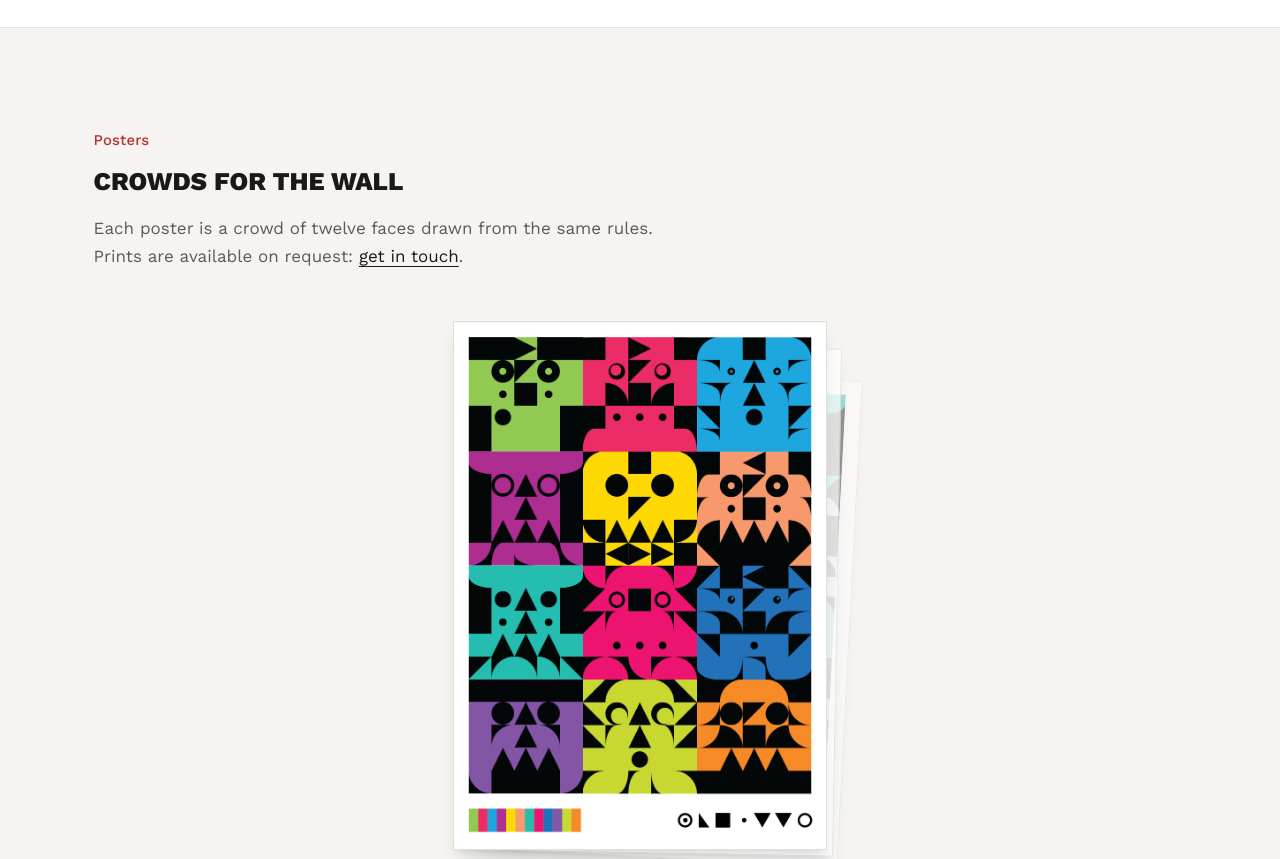
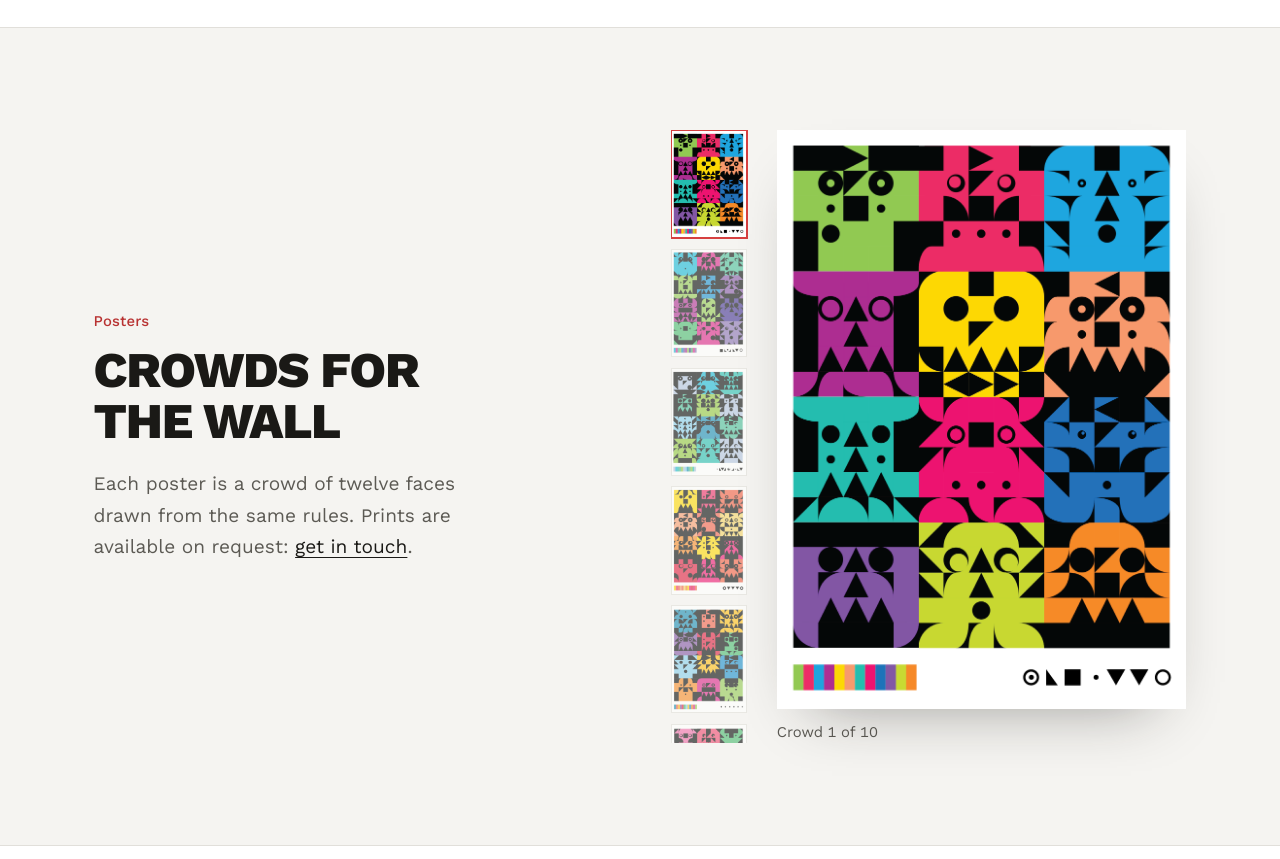
Before and after one commit to AxelGarland/AxelGarland, a Next.js app: page /work/kindred in a window 1280 px wide. Shown: the part 5320-6179 px from the top of the page. Built offline with nearby package versions, Linux system fonts and the light colour scheme.

Commit message:
Kindred posters: product-style gallery with a preview column, text on the left and gallery on the right
Co-Authored-By: Claude Sonnet 5.5 <noreply@anthropic.com>

```diff
--- a/app/work/kindred/page.tsx
+++ b/app/work/kindred/page.tsx
@@ -2,7 +2,7 @@ import { GrainOverlay } from "@/components/GrainOverlay";
 import { BackLink } from "@/components/projects/BackLink";
 import { HeroVideo } from "@/components/projects/HeroVideo";
 import { KindredEmbed } from "@/components/projects/KindredEmbed";
-import { SlideStackGallery } from "@/components/projects/SlideStackGallery";
+import { PosterGallery } from "@/components/projects/PosterGallery";
 import { HalftoneButton } from "@/components/sections/HalftoneButton";
 import { SiteFooter } from "@/components/sections/SiteFooter";
 import { pictureSrc } from "@/lib/pictures";
@@ -95,16 +95,15 @@ export default function KindredPage() {
           </div>
         </section>
 
-        {/* Posters */}
+        {/* Posters — text on the left, the gallery on the right, like the opening */}
         <section className="border-t border-line bg-paper py-16 md:py-24">
-          <div className="mx-auto max-w-content px-6 sm:px-10 md:px-14 lg:px-16">
-            <p className="mb-3 text-sm font-medium tracking-[0.01em] text-accent-ink">
-              Posters
-            </p>
-            <h2 className="mb-4 max-w-[24ch] font-display text-xl font-semibold leading-[1.15] text-ink sm:text-2xl">
+          <div className="mx-auto grid max-w-content grid-cols-1 items-center gap-12 px-6 sm:px-10 md:grid-cols-[5fr_7fr] md:gap-14 md:px-14 lg:gap-20 lg:px-16">
+            <div>
+              <p className="mb-3 text-sm font-medium tracking-[0.01em] text-accent-ink">Posters</p>
+              <h2 className="mb-5 font-display text-[clamp(1.95rem,3.9vw,3.51rem)] font-light leading-[1.02] tracking-tight text-ink">
                 Crowds for the wall
               </h2>
-            <p className="mb-10 max-w-[56ch] text-base leading-relaxed text-ink-muted md:mb-12">
+              <p className="max-w-[40ch] text-lg leading-relaxed text-ink-muted">
                 Each poster is a crowd of twelve faces drawn from the same rules. Prints are
                 available on request:{" "}
                 <Link
@@ -115,12 +114,8 @@ export default function KindredPage() {
                 </Link>
                 .
               </p>
-            <SlideStackGallery
-              images={POSTERS}
-              aspect="aspect-[842/1191]"
-              maxWidth="max-w-[19rem] sm:max-w-[22rem]"
-              sizes="352px"
-            />
+            </div>
+            <PosterGallery posters={POSTERS} label="Crowd" />
           </div>
         </section>
       </main>
--- /dev/null
+++ b/components/projects/PosterGallery.tsx
@@ -0,0 +1,86 @@
+"use client";
+
+import { pictureSrc } from "@/lib/pictures";
+import Image from "next/image";
+import { useRef, useState, type KeyboardEvent } from "react";
+
+type Poster = { file: string; alt: string };
+
+/** One large poster with a column of small previews beside it, like a product page: point at a
+ *  preview (or tap it) and it becomes the large one. On phones the previews sit in a row under the
+ *  poster. The up and down arrow keys (left and right in the phone row) move through them. */
+export function PosterGallery({ posters, label = "Poster" }: { posters: Poster[]; label?: string }) {
+  const [active, setActive] = useState(0);
+  const thumbs = useRef<(HTMLButtonElement | null)[]>([]);
+
+  const onKey = (e: KeyboardEvent) => {
+    const next = e.key === "ArrowDown" || e.key === "ArrowRight" ? 1 : e.key === "ArrowUp" || e.key === "ArrowLeft" ? -1 : 0;
+    if (!next) return;
+    e.preventDefault();
+    const i = (active + next + posters.length) % posters.length;
+    setActive(i);
+    // Only keyboard moves scroll the rail. If hovering scrolled it, a different preview would slide
+    // under the pointer and get selected in turn.
+    thumbs.current[i]?.focus();
+    thumbs.current[i]?.scrollIntoView({ block: "nearest", inline: "nearest", behavior: "smooth" });
+  };
+
+  const canHover = () => typeof window !== "undefined" && window.matchMedia("(hover: hover) and (pointer: fine)").matches;
+
+  return (
+    <div className="flex flex-col gap-5 md:flex-row md:items-stretch md:justify-end md:gap-6">
+      {/* Previews: a scrolling column on the side, a row under the poster on phones */}
+      <div className="relative order-2 md:order-1 md:w-[4.25rem] md:shrink-0 lg:w-[4.75rem]">
+        <div
+          role="listbox"
+          aria-label={`${label} previews`}
+          onKeyDown={onKey}
+          className="flex gap-2.5 overflow-x-auto overflow-y-hidden pb-2 md:absolute md:inset-0 md:flex-col md:overflow-x-hidden md:overflow-y-auto md:pb-0 md:pr-1 [scrollbar-width:none] [&::-webkit-scrollbar]:hidden"
+        >
+          {posters.map((p, i) => (
+            <button
+              key={p.file}
+              ref={(el) => {
+                thumbs.current[i] = el;
+              }}
+              type="button"
+              role="option"
+              aria-selected={i === active}
+              aria-label={`Show ${label.toLowerCase()} ${i + 1} of ${posters.length}`}
+              tabIndex={i === active ? 0 : -1}
+              onClick={() => setActive(i)}
+              onMouseEnter={() => canHover() && setActive(i)}
+              onFocus={() => setActive(i)}
+              className={`relative aspect-[842/1191] w-14 shrink-0 overflow-hidden border bg-white transition-all duration-200 focus-visible:outline focus-visible:outline-2 focus-visible:outline-offset-2 focus-visible:outline-accent md:w-full ${
+                i === active ? "border-accent opacity-100 ring-1 ring-accent" : "border-line opacity-60 hover:opacity-100"
+              }`}
+            >
+              <Image src={pictureSrc(p.file)} alt="" fill className="object-cover" sizes="80px" />
+            </button>
+          ))}
+        </div>
+      </div>
+
+      {/* The large poster */}
+      <div className="order-1 w-full md:order-2 md:w-[min(27rem,32vw)] md:shrink-0">
+        <div className="relative mx-auto aspect-[842/1191] w-full max-w-[22rem] bg-white shadow-[0_28px_60px_-34px_rgba(26,25,22,0.45)] md:mx-0 md:max-w-none">
+          {posters.map((p, i) => (
+            <Image
+              key={p.file}
+              src={pictureSrc(p.file)}
+              alt={i === active ? p.alt : ""}
+              aria-hidden={i !== active}
+              fill
+              className={`object-contain transition-opacity duration-300 ${i === active ? "opacity-100" : "opacity-0"}`}
+              sizes="(max-width: 768px) 352px, 480px"
+              priority={i === 0}
+            />
+          ))}
+        </div>
+        <p className="mt-3 text-sm tabular-nums text-ink-muted" aria-live="polite">
+          {label} {active + 1} of {posters.length}
+        </p>
+      </div>
+    </div>
+  );
+}
```
Also changed, not shown: 1 other file (tests, documents, lock files or other folders). Lines whose indentation alone changed are shown as unchanged.
